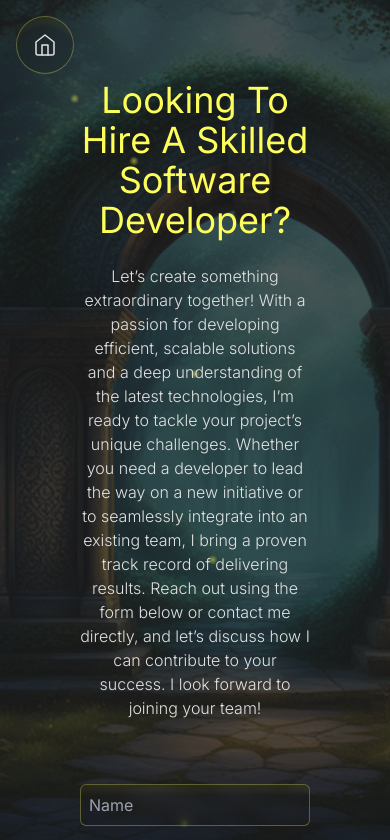
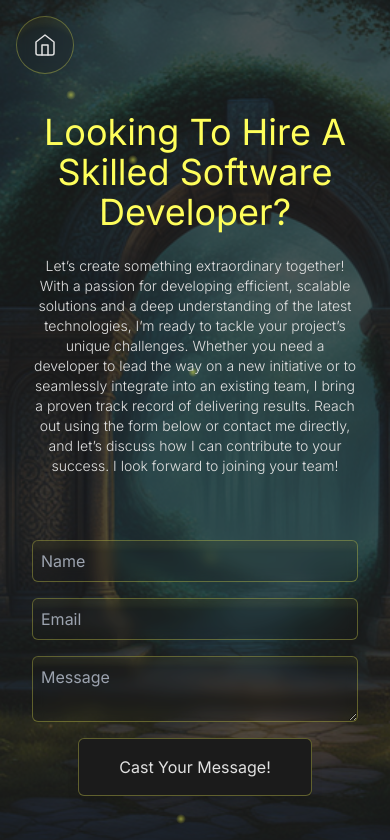
Before and after one commit to Hrithik08-varshney/3D-Portfolio, a Next.js app: page /contact in a window 390 px wide. Shown: the top 840 px of the page. Built offline with nearby package versions, Linux system fonts and the light colour scheme.

Commit message:
contact page responsive

```diff
--- a/src/app/(sub pages)/contact/page.js
+++ b/src/app/(sub pages)/contact/page.js
@@ -9,12 +9,12 @@ export default function Contact() {
         alt="background-image"
         className="-z-50 fixed top-0 left-0 w-full h-full object-cover opacity-25"
       />
-      <article className="relative w-full flex flex-col items-center justify-center space-y-8">
-        <div className="flex flex-col items-center justify-center space-y-6 w-full">
+      <article className="relative w-full flex flex-col items-center justify-center py-8 sm:py-0 space-y-8">
+        <div className="flex flex-col items-center justify-center space-y-6 w-full sm:w-3/4">
           <h1 className="text-accent font-psemibold text-center text-4xl capitalize">
             Looking to hire a skilled software developer?
           </h1>
-          <p className="text-center font-light">
+          <p className="text-center font-light text-sm xs:text-base">
             Let’s create something extraordinary together! With a passion for
             developing efficient, scalable solutions and a deep understanding of
             the latest technologies, I’m ready to tackle your project’s unique
@@ -25,7 +25,7 @@ export default function Contact() {
             contribute to your success. I look forward to joining your team!
           </p>
         </div>
-        <Form/>
+        <Form />
       </article>
     </>
   );
--- a/src/app/(sub pages)/layout.js
+++ b/src/app/(sub pages)/layout.js
@@ -2,8 +2,8 @@ import HomeButton from "@/components/HomeButton";
 
 export default function SubPagesLayout({ children }) {
   return (
-    <main className="flex min-h-screen flex-col items-center justify-center py-20 px-20">
-      <HomeButton/>
+    <main className="flex min-h-screen flex-col items-center justify-center px-8 xs:px-16 py-20 lg:px-20">
+      <HomeButton />
       {children}
     </main>
   );
```
